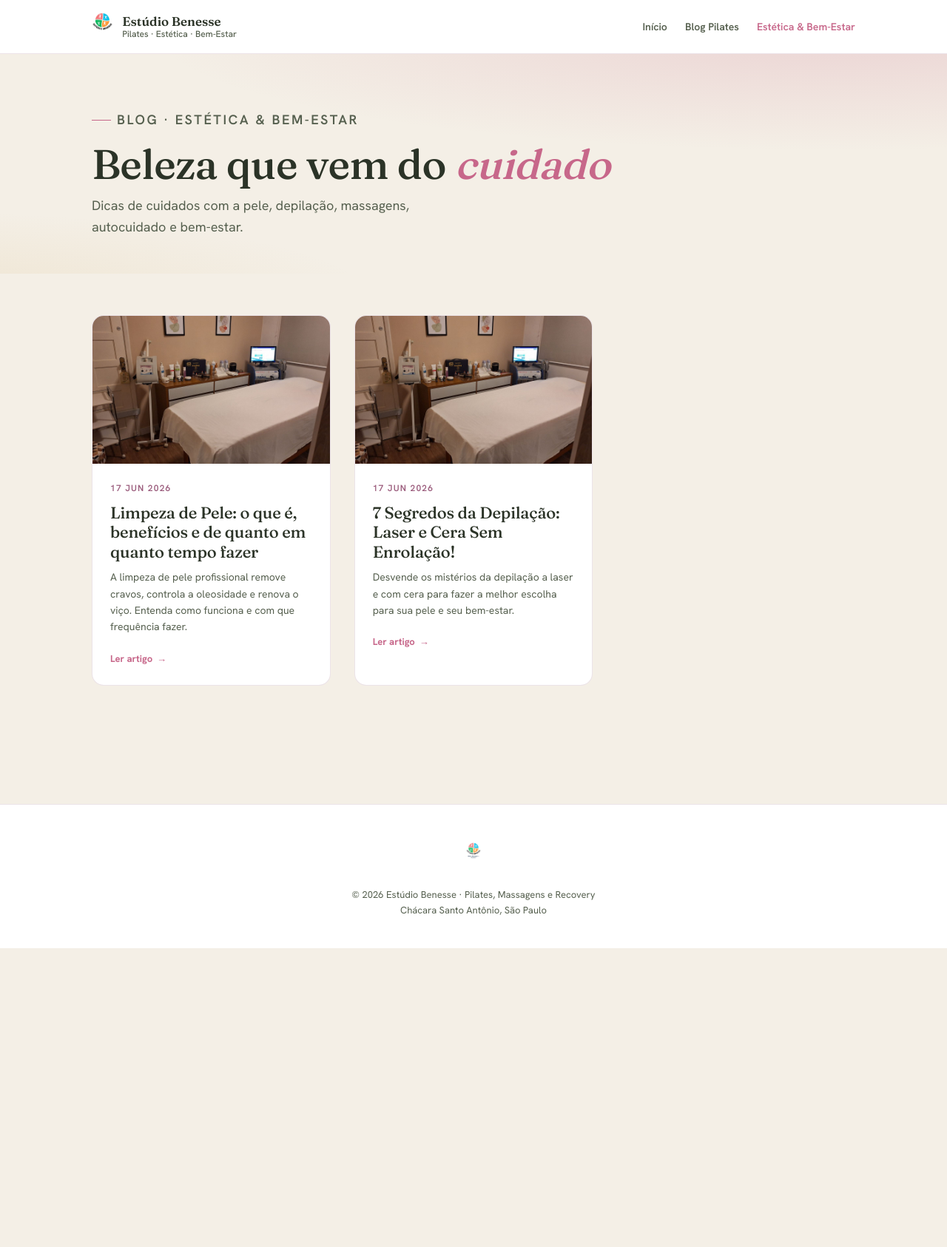
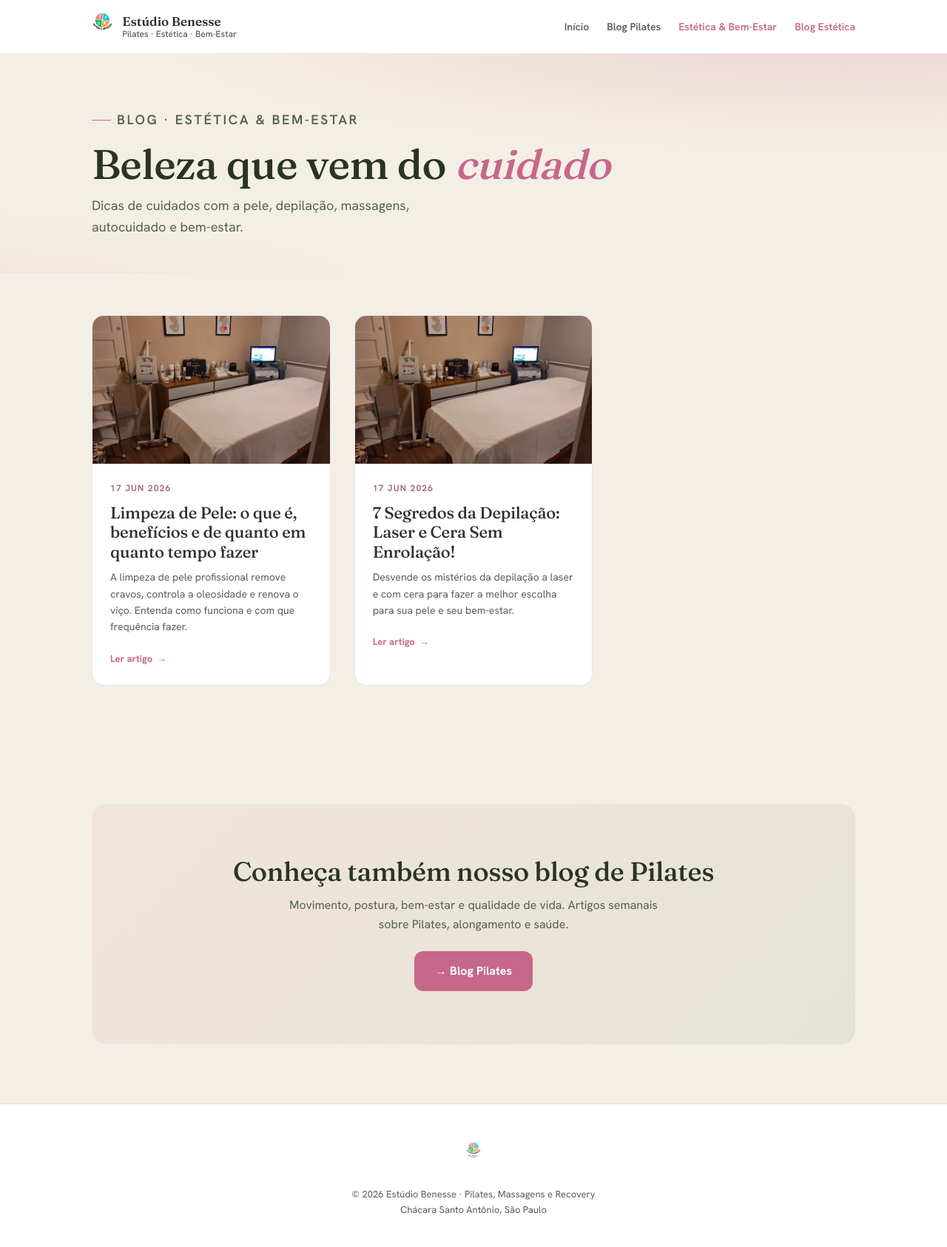
Before and after one commit to drptze-teste/sanopilates, a Jekyll site: the page built from estetica-e-bem-estar/blog/index.html, in a window 1280 px wide. Shown: the whole page at 74% size. Built offline with Jekyll 4.4.1, drawn with Linux system fonts in a browser that asks for light colours; before the commit the page ends 1282 px from its top, so only the background shows below that.

Commit message:
Cross-links navegação: adicionar Blog Estética na topbar + seção Pilates no blog estética

```diff
--- a/_layouts/default.html
+++ b/_layouts/default.html
@@ -115,7 +115,8 @@
     <div class="nav-links">
       <a href="{{ site.baseurl }}/">Início</a>
       <a href="{{ site.baseurl }}/blog/" class="{% if (page.layout == 'post' or page.url contains '/blog') and is_estetica == false %}active{% endif %}">Blog Pilates</a>
-      <a href="{{ site.baseurl }}/estetica-e-bem-estar/" class="{% if is_estetica %}active{% endif %}">Estética &amp; Bem-Estar</a>
+      <a href="{{ site.baseurl }}/estetica-e-bem-estar/" class="{% if is_estetica and page.url != site.baseurl | append: '/estetica-e-bem-estar/blog/' %}active{% endif %}">Estética &amp; Bem-Estar</a>
+      <a href="{{ site.baseurl }}/estetica-e-bem-estar/blog/" class="{% if page.url contains '/estetica-e-bem-estar/blog' %}active{% endif %}">Blog Estética</a>
     </div>
   </div>
 </nav>
--- a/estetica-e-bem-estar/blog/index.html
+++ b/estetica-e-bem-estar/blog/index.html
@@ -4,6 +4,22 @@
 description: "Dicas de beleza, cuidados com a pele, depilação, massagens e autocuidado."
 ---
 <style>
+  /* ===== CROSS-LINK PILATES ===== */
+  .cross-pilates{
+    background:linear-gradient(135deg,rgba(193,107,67,.08) 0%,rgba(120,139,111,.12) 100%);
+    margin:80px 0;padding:clamp(48px,7vw,72px) 24px;border-radius:20px;text-align:center;
+  }
+  .cross-pilates h2{font-size:clamp(24px,4vw,36px);margin-bottom:12px;color:var(--ink)}
+  .cross-pilates p{font-size:16px;color:var(--ink-soft);max-width:56ch;margin:0 auto 24px}
+  .btn-cross{
+    display:inline-flex;align-items:center;gap:8px;
+    background:var(--clay);color:#fff;font-weight:700;font-size:16px;
+    padding:14px 28px;border-radius:12px;
+    transition:background .2s ease,transform .15s ease;
+    text-decoration:none;
+  }
+  .btn-cross:hover{background:var(--clay-deep);transform:translateY(-2px)}
+
   .blog-hero{
     padding:clamp(40px,6vw,72px) 0 clamp(32px,4vw,48px);
     background:
@@ -103,4 +119,11 @@
       </div>
     {% endif %}
   </div>
+
+  <!-- ===== CROSS-LINK PILATES ===== -->
+  <div class="cross-pilates">
+    <h2>Conheça também nosso blog de Pilates</h2>
+    <p>Movimento, postura, bem-estar e qualidade de vida. Artigos semanais sobre Pilates, alongamento e saúde.</p>
+    <a href="{{ site.baseurl }}/blog/" class="btn-cross">→ Blog Pilates</a>
+  </div>
 </div>
```
Also changed, not shown: CLAUDE.md (+10 -0 lines).
